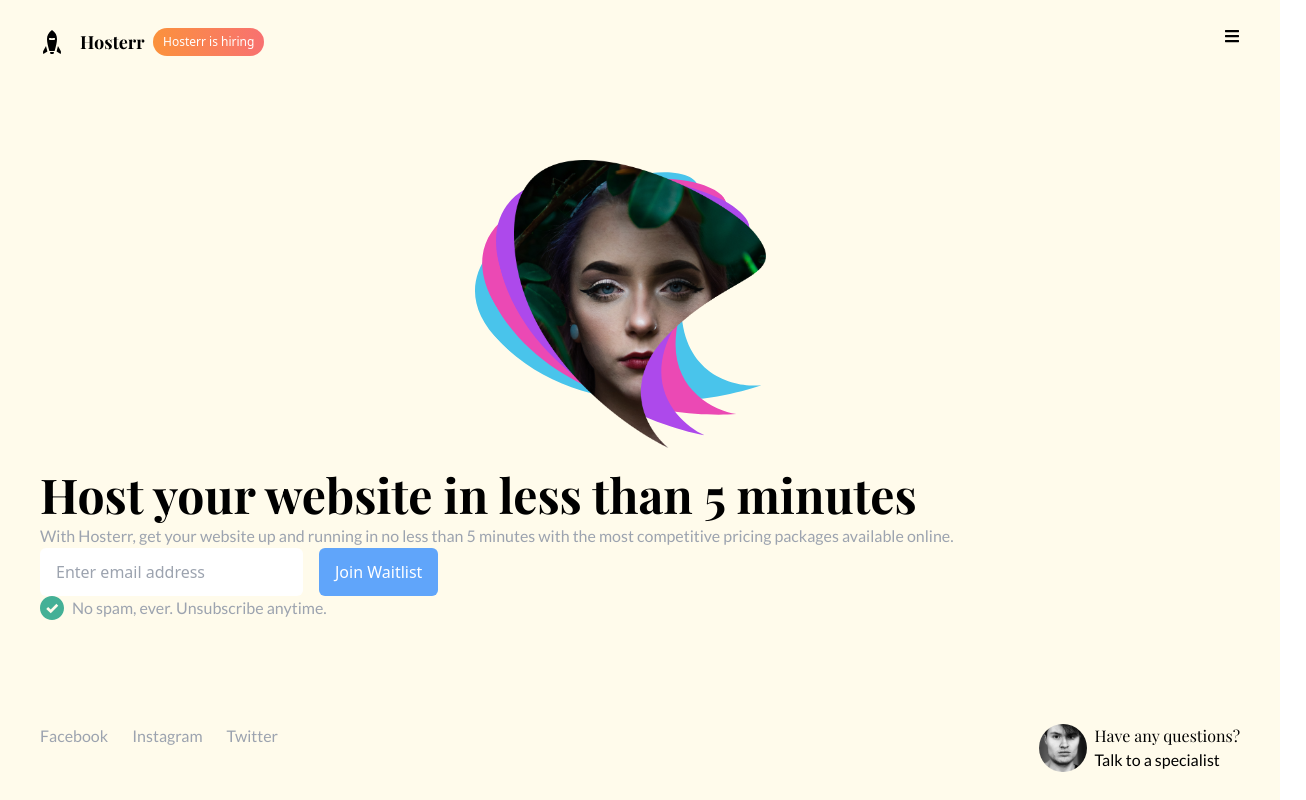
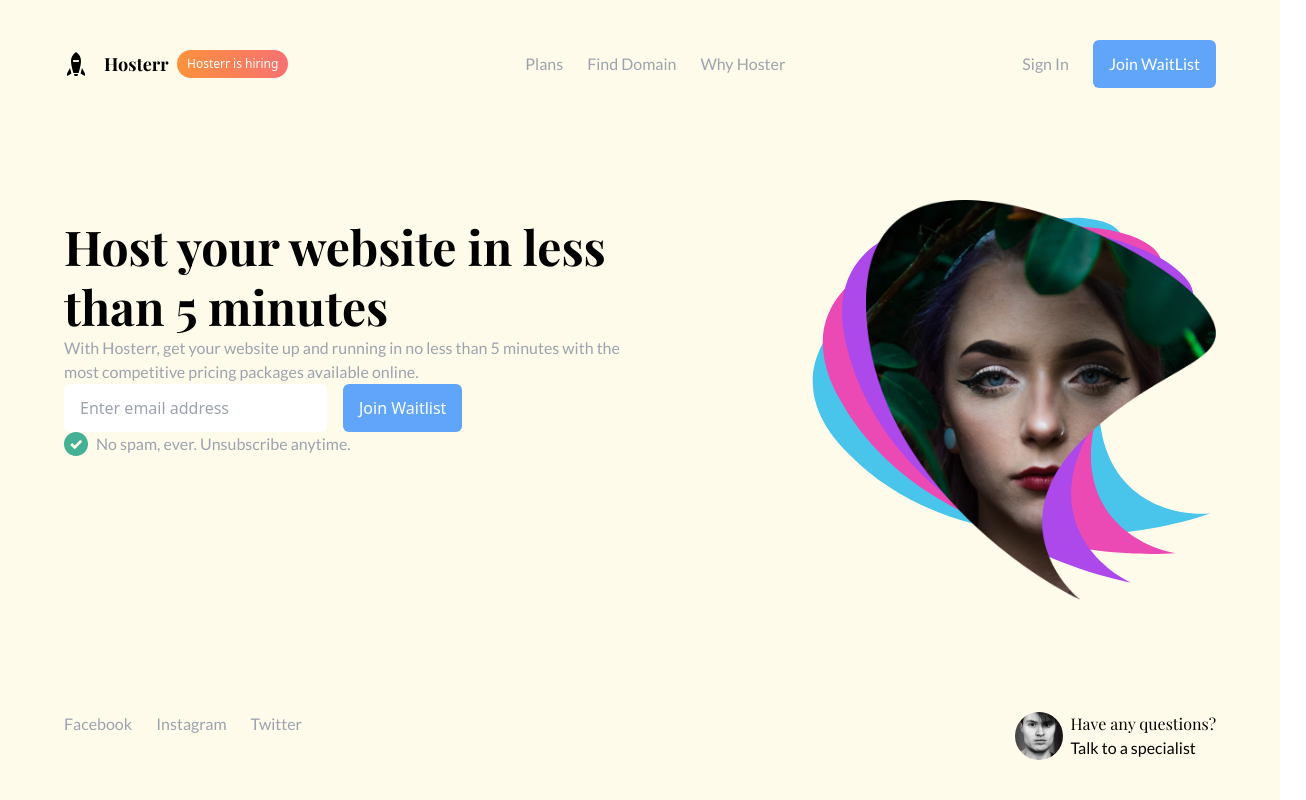
Before and after one commit to nishkarsh25/MyLandingPage, a React (Vite) app: page / in a window 1280 px wide. Shown: the whole page, 1306 px wide, since content can reach past the window. Built offline with nearby package versions, Linux system fonts and the light colour scheme.

Commit message:
making the layout responsive for large screens say for laptops

```diff
--- a/src/App.jsx
+++ b/src/App.jsx
@@ -8,7 +8,7 @@ function App() {
 
   return (
     <>
-      <div class="bg-amber-50 min-h-screen px-6 py-3 flex flex-col gap-16 md:px-10 md:py-7 md:justify-between">
+      <div class="bg-amber-50 min-h-screen px-6 py-3 flex flex-col gap-16 md:px-10 md:py-7 md:justify-between lg:px-16 lg:py-10">
         <Header/>
         <Body/>
         <Footer/>
--- a/src/Components/Body.jsx
+++ b/src/Components/Body.jsx
@@ -2,14 +2,14 @@ import React from 'react';
 
 const Body = () => {
   return (
-    <div className='space-y-4'>
-      <div className="flex items-center justify-center">
-        <img src="./assets/Blue Shape.svg" alt="1st" className='-rotate-45 h-64 md:h-72' />
-        <img src="./assets/Pink Shape.svg" alt="2nd" className='absolute -rotate-[30deg] h-64 md:h-72'/>
-        <img src="./assets/Purple Shape.svg" alt="3rd" className='absolute -rotate-[15deg] h-64 md:h-72' />
-        <img src="./assets/Hero Image (Model).png" alt="hero" className='absolute h-64 md:h-72' />
+    <div className='space-y-4 lg:flex'>
+      <div className="flex items-center justify-center lg:flex-1 lg:order-2 lg:justify-end ">
+        <img src="./assets/Blue Shape.svg" alt="1st" className='-rotate-45 h-64 md:h-72 lg:h-[400px]' />
+        <img src="./assets/Pink Shape.svg" alt="2nd" className='absolute -rotate-[30deg] h-64 md:h-72 lg:h-[400px]'/>
+        <img src="./assets/Purple Shape.svg" alt="3rd" className='absolute -rotate-[15deg] h-64 md:h-72 lg:h-[400px]' />
+        <img src="./assets/Hero Image (Model).png" alt="hero" className='absolute h-64 md:h-72 lg:h-[400px]' />
       </div>
-      <div>
+      <div className='lg:flex-1 lg:order-1'>
         <h1 className='text-5xl font-bold font-playfair leading-tight'>Host your website in less than 5 minutes</h1>
         <p className='font-lato text-gray-400'>With Hosterr, get your website up and running in no less than 5 minutes with the most competitive pricing packages available online.</p>
         <form action="" className='flex flex-col gap-4 md:flex-row'>
--- a/src/Components/Header.jsx
+++ b/src/Components/Header.jsx
@@ -9,7 +9,16 @@ const Header = () => {
         <button className='bg-gradient-to-r from-orange-400 to-red-400 text-xs text-white px-2.5 py-1.5 rounded-2xl'>Hosterr is hiring</button>
 
       </div>
-      <div>
+      <ul className='hidden lg:flex justify-between items-center font-lato text-gray-400 gap-6'>
+        <li><a href="#">Plans</a></li>
+        <li><a href="#">Find Domain</a></li>
+        <li><a href="#">Why Hoster</a></li>
+      </ul>
+      <div className='hidden lg:flex justify-center items-center font-lato gap-6'>
+        <a className='text-gray-400' href="#">Sign In</a>
+        <button className='rounded-md px-4 py-3 bg-blue-400 hover:bg-blue-600 text-white'>Join WaitList</button>
+      </div>
+      <div className='lg:hidden'>
         <FaBars />
       </div>
     </div>
```
